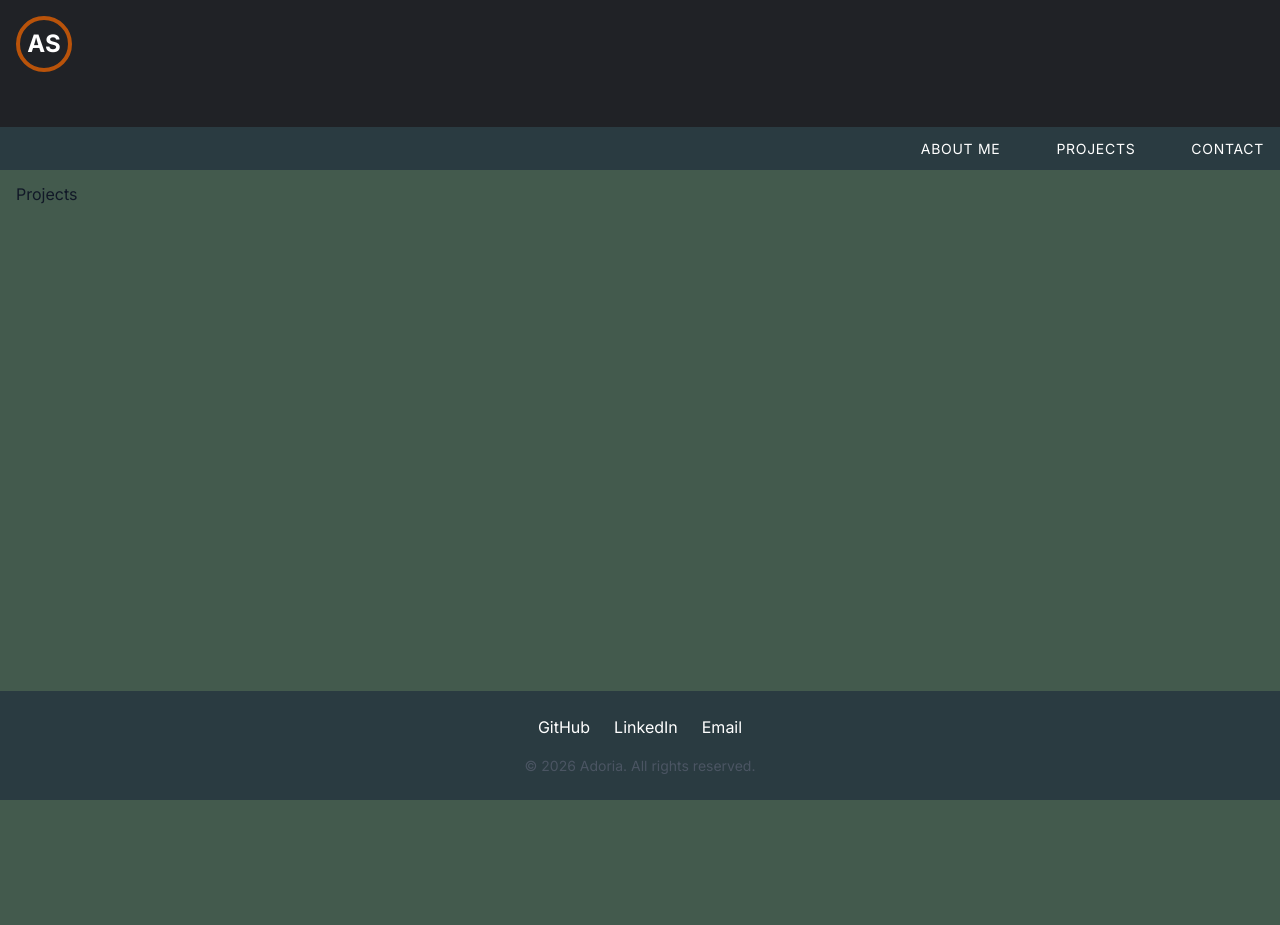
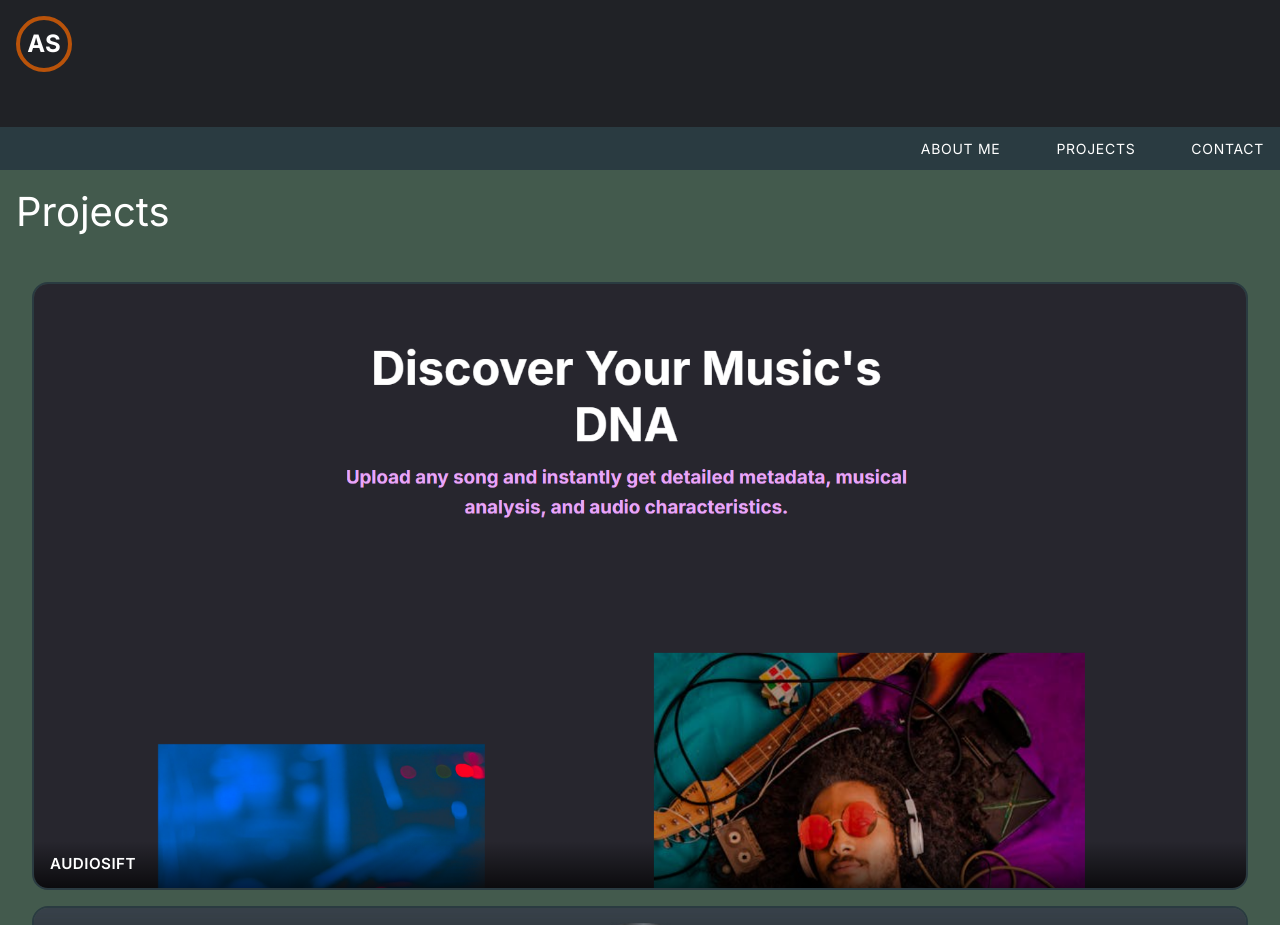
Before and after one commit to AdoriaDev/portfolio-project-repo, a Next.js app: page /projects in a window 1280 px wide. Shown: the top 925 px of the page. Before the commit the page ends 800 px from the top, so only its background shows below. Built offline with nearby package versions, Linux system fonts and the light colour scheme.

Commit message:
Initial Projects Page

```diff
--- a/app/components/ProjectCard.tsx
+++ b/app/components/ProjectCard.tsx
@@ -0,0 +1,31 @@
+import '../styles/ProjectCard.css';
+
+interface ProjectProps {
+  project: {
+    id: number;
+    name: string;
+    categories: string[];
+    description: string;
+    logo: string;
+    link: string;
+  }
+}
+
+export default function ProjectCard({ project }: ProjectProps) {
+  return (
+    <a href={project.link} className="project-card" target="_blank" rel="noopener noreferrer">
+      <img
+        src={project.logo}
+        alt={`${project.name} screenshot`}
+        className="project-image"
+      />
+      <div className="project-label">
+        <span className="project-name">{project.name}</span>
+      </div>
+      <div className="project-overlay">
+        <span className="project-name">{project.name}</span>
+        <p className="project-description">{project.description}</p>
+      </div>
+    </a>
+  )
+}
--- a/app/contact/page.tsx
+++ b/app/contact/page.tsx
@@ -19,6 +19,8 @@ const Contact: FC = () => {
   }
 
   return (
+    <div>
+    <h1 className="page-title">Contact</h1>
       <div className="contact-container">
         <form onSubmit={handleSubmit(onSubmit)} className="contact-form">
           <div className="name-section">
@@ -50,6 +52,7 @@ const Contact: FC = () => {
           </div>
         </form>
       </div>
+    </div>
   );
 };
 
--- a/app/globals.css
+++ b/app/globals.css
@@ -99,6 +99,12 @@ body {
   margin-bottom: -2rem;
 }
 
+.page-title {
+  font-size: 2.5rem;
+  color: white;
+  margin-bottom: 1.5rem;
+}
+
 .home-container {
   display: grid;
   grid-template-columns: 1fr;
--- a/app/projects/Projects.css
+++ b/app/projects/Projects.css
@@ -0,0 +1,8 @@
+.projects-grid {
+  display: grid;
+  grid-template-columns: repeat(1, 1fr);
+  gap: 1rem;
+  padding: 1rem;
+  grid-auto-rows: 1fr;
+  border-radius: 0.5rem;
+}
--- a/app/projects/page.tsx
+++ b/app/projects/page.tsx
@@ -2,6 +2,7 @@
 import Image from "next/image";
 import { useState } from 'react';
 import "./Projects.css";
+import ProjectCard from '../components/ProjectCard'
 
 export default function Projects() {
 
@@ -11,15 +12,15 @@ export default function Projects() {
       name: "AudioSift",
       categories: ["generic", "ui/ux", "webdev", "full-stack"],
       description:"This is my biggest project to date, as my Capstone Project for college. This React.js and node.js web app allows you to create and manage accounts, verified by email, and 'sift' songs to get the metadata, bpm, key signature, waveform, genre, and mood. You can browse your uploads on your home page, create song groups, browse and download other people's sifts, and compare and find similar songs based on their data.",
-      logo: 'logos/html-5-svgrepo-com.svg',
-      link: "logos/audiosift.png"
+      logo: 'logos/audiosift.png',
+      link: "https://audiosift-frontend.onrender.com/"
     },
     {
       id: 2,
       name: "D&D Character Manager - COMING SOON",
       categories: ["generic", "ui/ux", "webdev", "full-stack"],
       description:"",
-      logo: 'logos/html-5-svgrepo-com.svg',
+      logo: 'logos/coming-soon.jpg',
       link: "https://youtu.be/5I4SUnfZGGQ"
     },
     {
@@ -27,14 +28,21 @@ export default function Projects() {
       name: "My College Project Demonstrations",
       categories: ["generic"],
       description:"",
-      logo: 'logos/html-5-svgrepo-com.svg',
-      link: "logos/myYoutubepng.png"
+      logo: 'logos/myYoutubepng.png',
+      link: "https://youtu.be/5I4SUnfZGGQ"
     },
   ]
 
   return (
     <div>
-      Projects
+      <h1 className="page-title">Projects</h1>
+      <div className="projects-section">
+        <div className="projects-grid">
+          {projects.map((project) => (
+            <ProjectCard key={project.id} project={project} />
+          ))}
+        </div>
+      </div>
     </div>
   );
 }
--- /dev/null
+++ b/app/styles/ProjectCard.css
@@ -0,0 +1,76 @@
+.project-card {
+  position: relative;
+  width: 100%;
+  aspect-ratio: 4 / 3;
+  border-radius: 1rem;
+  overflow: hidden;
+  border: 2px solid #2A3B41;
+  display: flex;
+  flex-direction: column;
+  text-decoration: none;
+  transition: transform 0.3s ease, box-shadow 0.3s ease;
+  box-sizing: border-box;
+  aspect-ratio: 2 / 1;
+}
+
+.project-card:hover {
+  transform: scale(1.03);
+  box-shadow: 0 8px 24px rgba(0, 0, 0, 0.3);
+}
+
+.project-image {
+  width: 100%;
+  height: 100%;
+  object-fit: cover;
+  display: block;
+}
+
+/* Default name label at bottom */
+.project-label {
+  position: absolute;
+  bottom: 0;
+  left: 0;
+  right: 0;
+  padding: 0.75rem 1rem;
+  background: linear-gradient(transparent, rgba(0, 0, 0, 0.7));
+  display: flex;
+  align-items: center;
+  transition: opacity 0.3s ease;
+}
+
+/* Hover overlay with description */
+.project-overlay {
+  position: absolute;
+  inset: 0;
+  background-color: #2a3b41e0;
+  display: flex;
+  flex-direction: column;
+  justify-content: center;
+  align-items: flex-start;
+  padding: 1.5rem;
+  opacity: 0;
+  transition: opacity 0.3s ease;
+}
+
+.project-card:hover .project-overlay {
+  opacity: 1;
+}
+
+.project-card:hover .project-label {
+  opacity: 0;
+}
+
+.project-name {
+  color: white;
+  font-size: 0.95rem;
+  font-weight: 600;
+  text-transform: uppercase;
+  letter-spacing: 0.03em;
+}
+
+.project-description {
+  color: rgba(255, 255, 255, 0.85);
+  font-size: 0.85rem;
+  line-height: 1.5;
+  margin-top: 0.75rem;
+}
```
Also changed, not shown: public/logos/coming-soon.jpg (added). Lines whose indentation alone changed are shown as unchanged.
